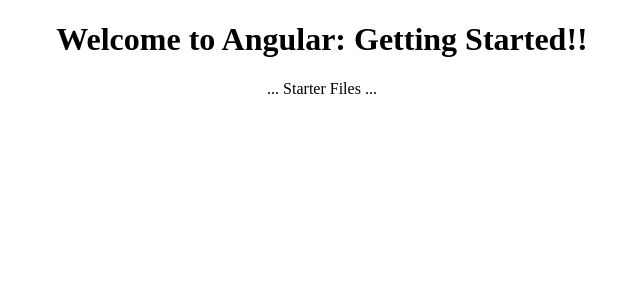
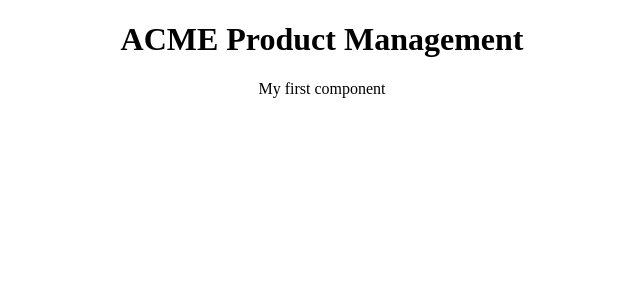
Before and after one commit to amirafatnassi/angulat-gettingStarted, an Angular app in the folder APM/: page / in a window 1280 px wide. Shown: the top 300 px of the page, without its empty margins (318-958 px from the left). Built offline with nearby package versions, Linux system fonts and the light colour scheme.

Commit message:
create app and bootstrap app

```diff
--- a/APM/src/app/app.component.html
+++ b/APM/src/app/app.component.html
@@ -1,6 +1,4 @@
-<div style="text-align:center">
-  <h1>
-    Welcome to {{title}}!!
-  </h1>
-  ... Starter Files ...
+<div style="text-align: center">
+  <h1>{{pageTitle}}</h1>
+  <div> My first component</div>
 </div>
--- a/APM/src/app/app.component.ts
+++ b/APM/src/app/app.component.ts
@@ -3,8 +3,8 @@
 @Component({
   selector: 'pm-root',
   templateUrl: './app.component.html',
-  styleUrls: ['./app.component.css']
+  styleUrls: ['./app.component.css'],
 })
 export class AppComponent {
-  title = 'Angular: Getting Started';
+  pageTitle: string = 'ACME Product Management';
 }
```
